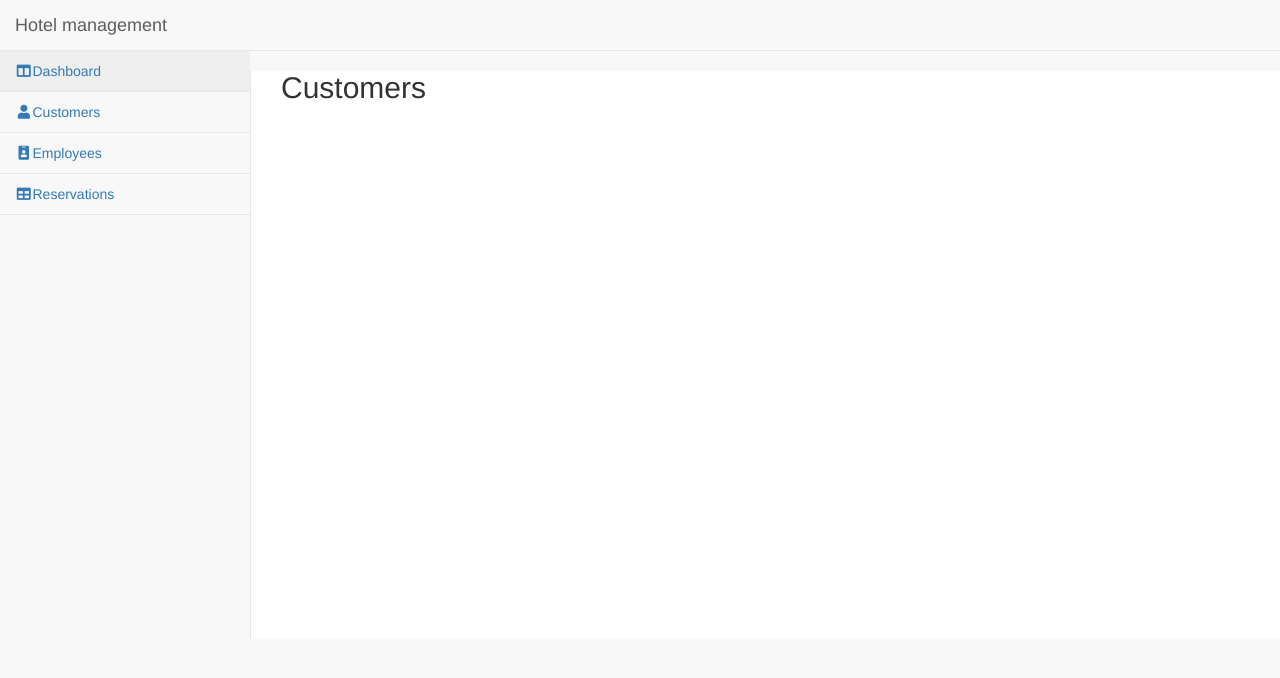
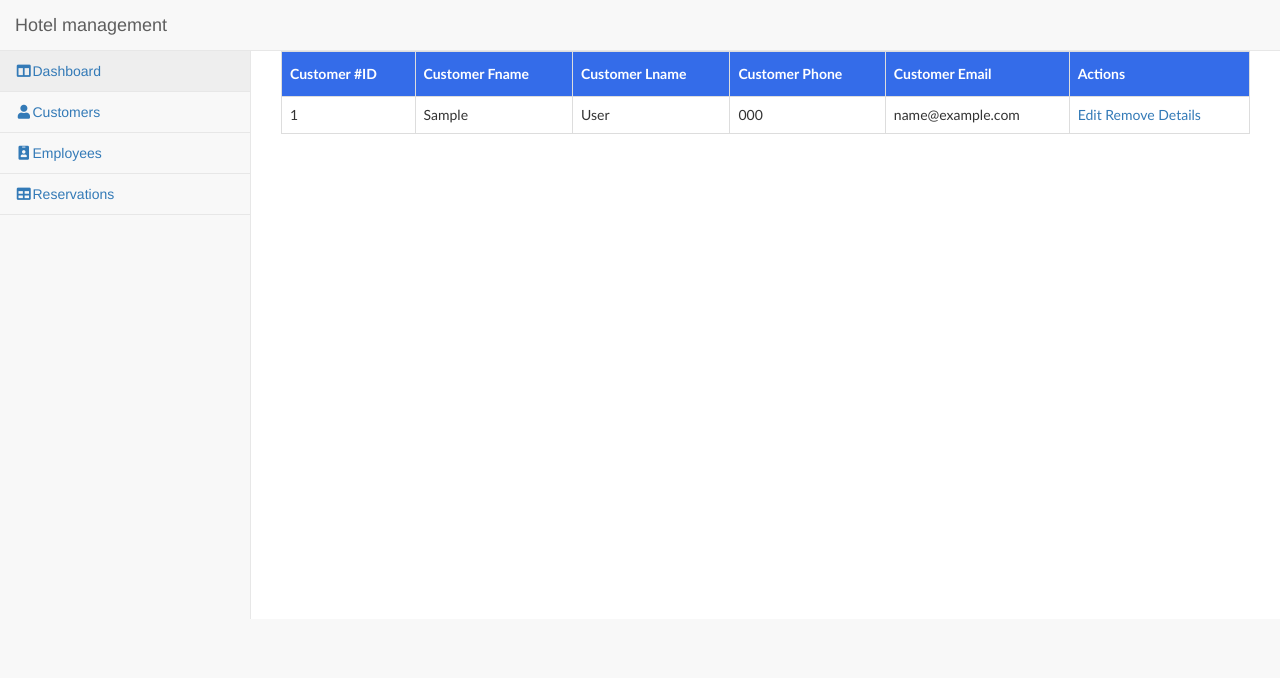
Before and after one commit to TeonaRusu/PSBDP, a PHP site: the page made by application/view/customer/list.php in a window 1280 px wide. Shown: the top 678 px of the page. Run offline with PHP 8.4, Linux system fonts and the light colour scheme; the template is opened without the code that fills it: most values are stand-ins (such as "Sample title", 1, 10 or a date in 2020); some libraries are stand-ins or nearby versions.

Commit message:
Adding function to get all customers from table 'CUSTOMER'

```diff
--- /dev/null
+++ b/_install/scripts_insert_data/GET_PROCEDURES.sql
@@ -0,0 +1,5 @@
+/*----- Get all customers -----*/
+create or replace procedure GET_CUSTOMERS(myrc out sys_refcursor) as
+begin
+  open myrc for select * from customer;
+end;
--- a/application/Controller/CustomerController.php
+++ b/application/Controller/CustomerController.php
@@ -13,7 +13,7 @@ class CustomerController
 	    $title = '';
         $customer = new Customer();
 
-        $customer = $customer->get_all();
+        $customers = $customer->get_customers();
 
         require APP . 'view/_templates/header.php';
         require APP . 'view/customer/list.php';
--- a/application/view/customer/list.php
+++ b/application/view/customer/list.php
@@ -1 +1,58 @@
-<h2>Customers</h2>
+<style>
+	table {
+  font-family: "Trebuchet MS", Arial, Helvetica, sans-serif;
+  border-collapse: collapse;
+  width: 100%;
+}
+
+table td, table th {
+  border: 1px solid #ddd;
+  padding: 8px;
+}
+
+table tr:nth-child(even){background-color: #f2f2f2;}
+
+table tr:hover {background-color: #ddd;}
+
+table th {
+  padding-top: 12px;
+  padding-bottom: 12px;
+  text-align: left;
+  background-color: #346CE9;
+  color: white;
+}
+</style>
+<table>
+	<thead>
+		<tr>
+			<th>Customer #ID</th>
+			<th>Customer Fname</th>
+			<th>Customer Lname</th>
+			<th>Customer Phone</th>
+			<th>Customer Email</th>
+			<th>Actions</th>
+		</tr>
+	</thead>
+	<tbody>
+		<?php
+			foreach ($customers as $c) {
+				?>
+				<tr>
+					<td><?php echo $c['CUSTOMER_ID'] ?></td>
+					<td><?php echo $c['CUSTOMER_FNAME'] ?></td>
+					<td><?php echo $c['CUSTOMER_LNAME'] ?></td>
+					<td><?php echo $c['CUSTOMER_PHONE'] ?></td>
+					<td><?php echo $c['CUSTOMER_EMAIL'] ?></td>
+					<td>
+						<a href="">Edit</a>
+						<a href="">Remove</a>
+						<a href="">Details</a>
+					</td>
+				</tr>
+				<?php
+
+			}
+		?>
+		<tr></tr>
+	</tbody>
+</table>
```
Also changed, not shown: application/Model/Customer.php (+30 -0 lines).
